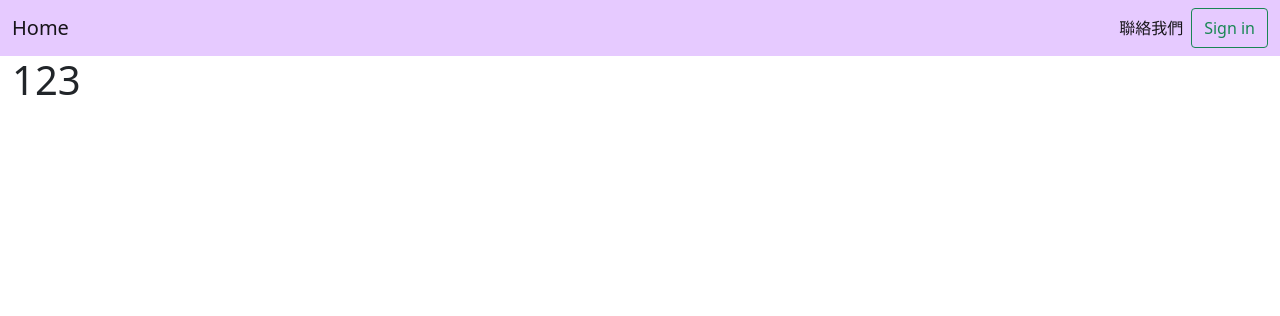
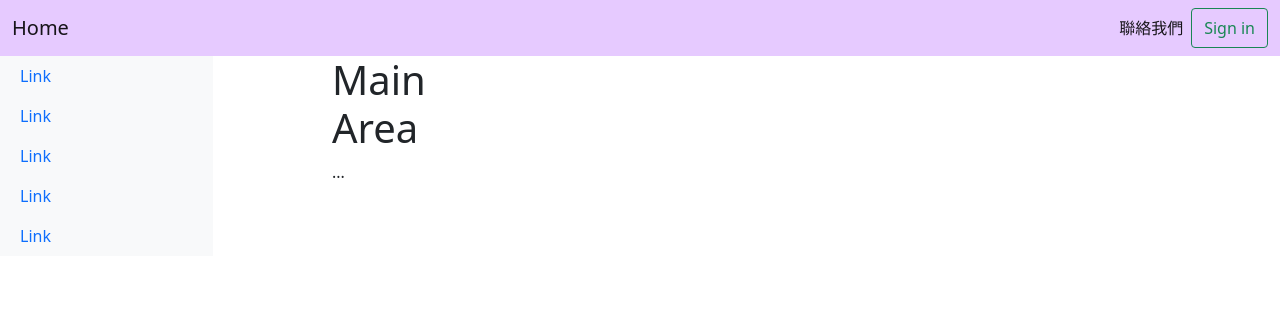
Before and after one commit to KaichiehKJ/Django, a Django app: page /statistic/ in a window 1280 px wide. Shown: the top 316 px of the page. Run offline with Django 4.2, Linux system fonts and the light colour scheme; some libraries are stand-ins or nearby versions.

```diff
--- a/statistic/templates/statistic.html
+++ b/statistic/templates/statistic.html
@@ -1,11 +1,21 @@
 {% extends "base.html" %}
 
 {% block content %}
-<section id="intro">
-    <div class="container-fluid">
-        <div class="d-flex flex-column bd-highlight mb-3">
-            <h1>123</h1>
+<div class="container-fluid">
+    <div class="row">
+        <div class="col-md-2 px-1 bg-light position-fixed" id="sticky-sidebar">
+            <div class="nav flex-column">
+                <a href="#_" class="nav-link">Link</a>
+                <a href="#_" class="nav-link">Link</a>
+                <a href="#_" class="nav-link">Link</a>
+                <a href="#_" class="nav-link">Link</a>
+                <a href="#_" class="nav-link">Link</a>
+            </div>
+        </div>
+        <div class="col-md-2 offset-3" id="main">
+            <h1>Main Area</h1>
+            ...
         </div>
     </div>
-</section>
+</div>
 {% endblock%}
```
